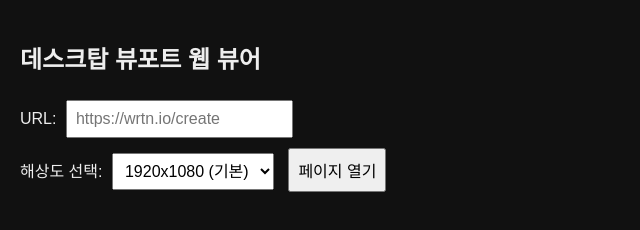
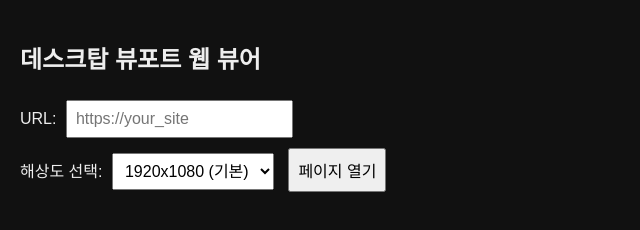
Before and after one commit to jebi0605/web-resolution-manipulator-, a plain HTML site: page index.html in a window 1280 px wide. Shown: the full height of the page, 0-640 px from the left. Drawn offline with Linux system fonts and the light colour scheme.

Commit message:
Update index.html

```diff
--- a/index.html
+++ b/index.html
@@ -24,7 +24,7 @@
   </head>
   <body>
     <h2>데스크탑 뷰포트 웹 뷰어</h2>
-    <label>URL: <input type="text" id="urlInput" placeholder="https://wrtn.io/create"></label><br>
+    <label>URL: <input type="text" id="urlInput" placeholder="https://your_site"></label><br>
     <label>해상도 선택:
       <select id="resolutionSelect">
         <option value="1920x1080">1920x1080 (기본)</option>
```
